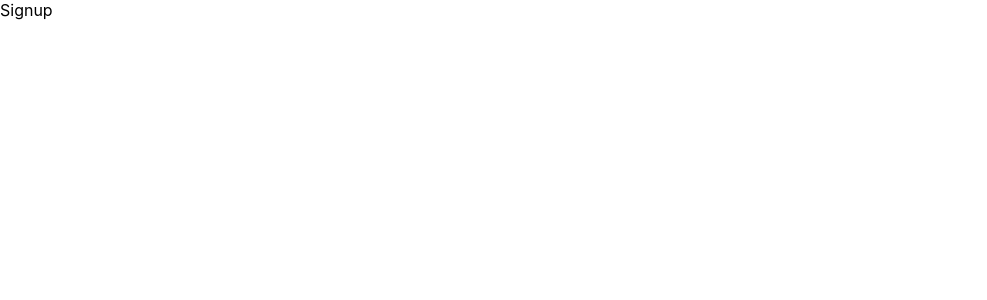
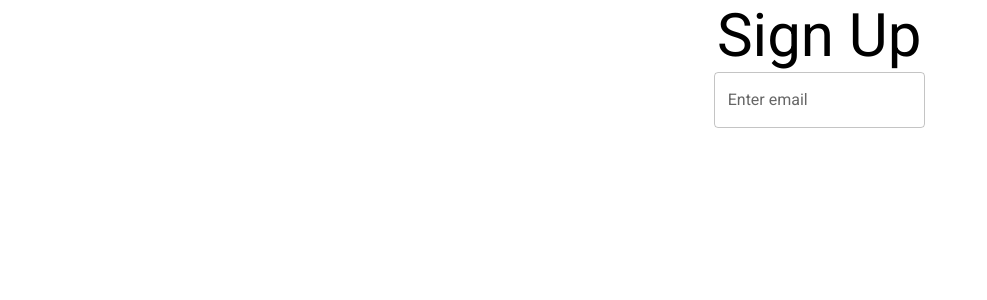
Before and after one commit to imtanmay21/smart-home-management-system, a React (Create React App) app: page /signup in a window 1280 px wide. Shown: the top 300 px of the page, without its empty margins (0-987 px from the left). Built offline with nearby package versions, Linux system fonts and the light colour scheme.

Commit message:
Created a theme for mui

```diff
--- /dev/null
+++ b/src/components/CustomContainer.js
@@ -0,0 +1,21 @@
+import { Box, useTheme } from "@mui/material";
+import React from "react";
+
+export const CustomContainer = ({ children }) => {
+  const theme = useTheme();
+
+  // Access theme properties
+  console.log("theme,", theme)
+
+  return (
+    <Box
+      height="100vh"
+      width="100vw"
+
+    >
+      <Box height="100%" width="80%">
+        {children}
+      </Box>
+    </Box>
+  );
+};
--- a/src/index.css
+++ b/src/index.css
@@ -1,13 +1,12 @@
-body {
+@import url('https://fonts.googleapis.com/css2?family=Roboto&display=swap');
+
+/* CSS Reset */
+* {
   margin: 0;
-  font-family: -apple-system, BlinkMacSystemFont, 'Segoe UI', 'Roboto', 'Oxygen',
-    'Ubuntu', 'Cantarell', 'Fira Sans', 'Droid Sans', 'Helvetica Neue',
-    sans-serif;
-  -webkit-font-smoothing: antialiased;
-  -moz-osx-font-smoothing: grayscale;
+  padding: 0;
+  box-sizing: border-box;
 }
 
-code {
-  font-family: source-code-pro, Menlo, Monaco, Consolas, 'Courier New',
-    monospace;
+body {
+  font-family: 'Roboto', sans-serif;
 }
--- a/src/index.js
+++ b/src/index.js
@@ -1,11 +1,16 @@
-import React from 'react';
-import ReactDOM from 'react-dom/client';
-import './index.css';
-import App from './App';
+import React from "react";
+import ReactDOM from "react-dom/client";
+import "./index.css";
+import { ThemeProvider } from "@mui/material";
 
-const root = ReactDOM.createRoot(document.getElementById('root'));
+import App from "./App";
+import theme from "./theme";
+
+const root = ReactDOM.createRoot(document.getElementById("root"));
 root.render(
   <React.StrictMode>
-    <App />
+    <ThemeProvider theme={theme}>
+      <App />
+    </ThemeProvider>
   </React.StrictMode>
 );
--- a/src/pages/Signup.js
+++ b/src/pages/Signup.js
@@ -1,7 +1,28 @@
-import React from 'react'
+import { Box, Stack, TextField, Typography } from "@mui/material";
+import React from "react";
+import { CustomContainer } from "../components/CustomContainer";
 
 export const Signup = () => {
   return (
-    <div>Signup</div>
-  )
-}
+    <CustomContainer>
+      <Stack direction="row">
+        <Box flex="0.6"></Box>
+
+        <Box flex="0.4">
+          {/* Sign up form */}
+          <Stack alignItems="center" justifyContent="center">
+            {/* Header */}
+            <Typography variant="h2">Sign Up</Typography>
+
+            {/* Form for signup */}
+            <Stack>
+              <Box>
+                <TextField label="Enter email" />
+              </Box>
+            </Stack>
+          </Stack>
+        </Box>
+      </Stack>
+    </CustomContainer>
+  );
+};
--- /dev/null
+++ b/src/theme.js
@@ -0,0 +1,21 @@
+import { createTheme } from "@mui/material";
+
+const theme = createTheme({
+  // Palette color
+  palette: {
+    primary: {
+      main: "#537FE7",
+    },
+    secondary: {
+      main: "#EEEEEE",
+      dark: "#181823"
+    },
+  },
+
+  // Typography
+  typography: {
+    fontFamily: "Roboto",
+  },
+});
+
+export default theme;
```
